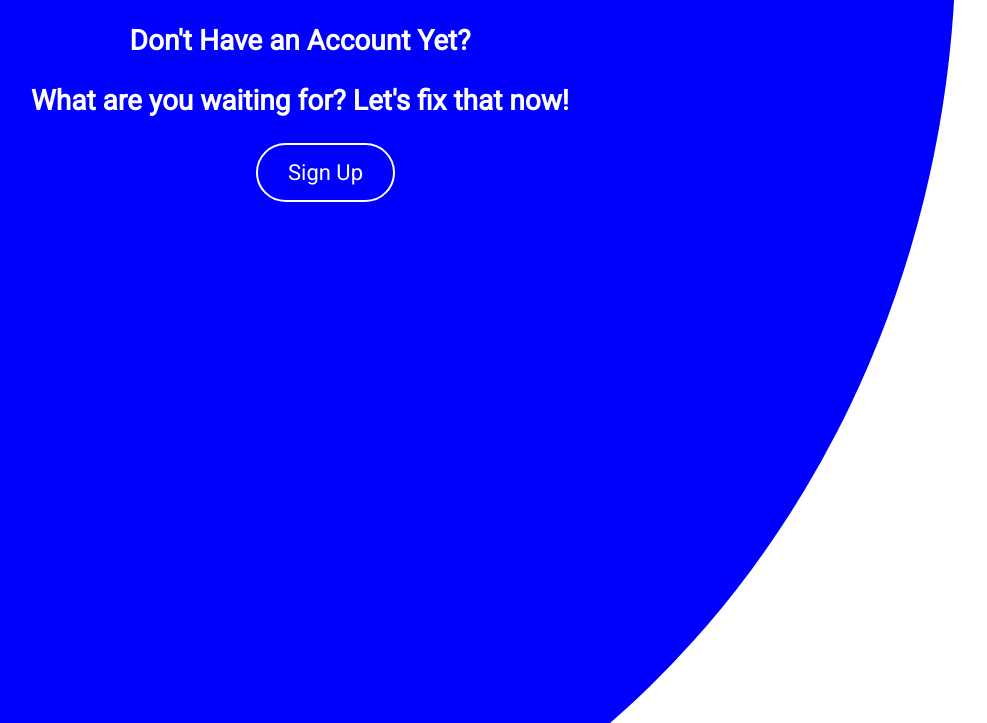
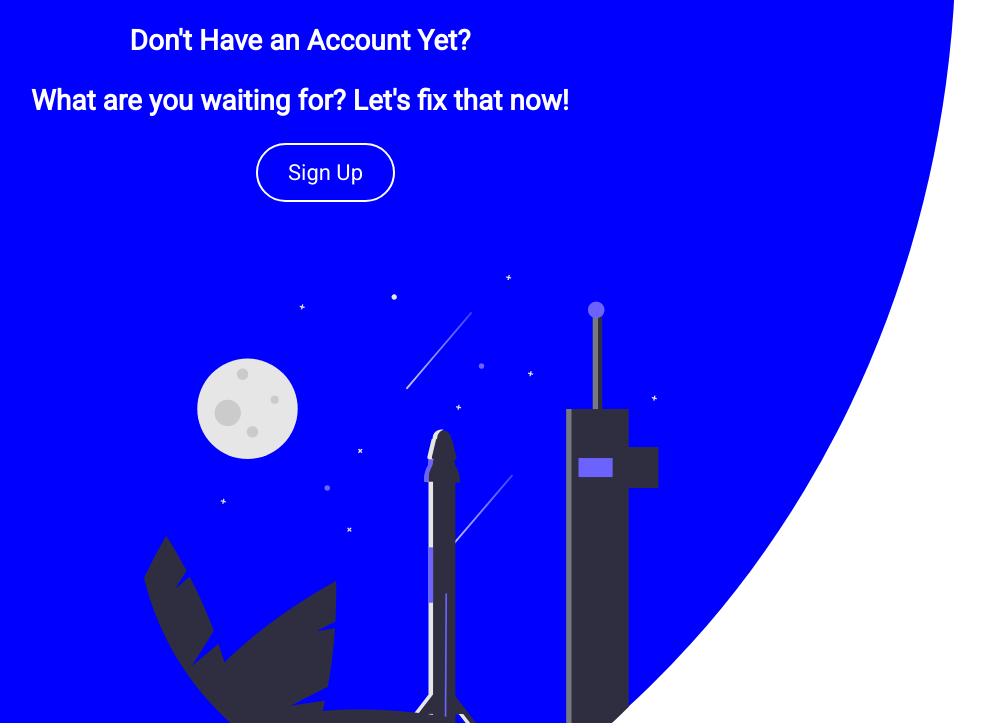
Before and after one commit to exion89/DoubleTapCRM-Login, a plain HTML site: page index.html in a window 1280 px wide. Shown: the part 77-800 px from the top of the page, without its empty margins (14-1001 px from the left). Drawn offline with Linux system fonts and the light colour scheme.

Commit message:
Added graphic

```diff
--- a/index.html
+++ b/index.html
@@ -19,7 +19,10 @@
             <h1>What are you waiting for? Let's fix that now!</h1>
         </div>
         <div class="signup-button">
-            <button>Sign Up</button>
+            <button type="button">Sign Up</button>
+        </div>
+        <div class="space-graphic">
+            <img src="./images/Group 15.png">
         </div>
 </body>
 </html>
--- a/main.css
+++ b/main.css
@@ -33,6 +33,7 @@ a {
     border-radius: 35px;
     background-color: blue;
     padding: 15px 30px;
+    cursor: pointer;
 
 }
 
@@ -44,3 +45,9 @@ a {
     font-size: 14px;
     color: white;
 }
+
+.space-graphic {
+    position: absolute;
+    top: 300px;
+    left: 150px;
+}
```
